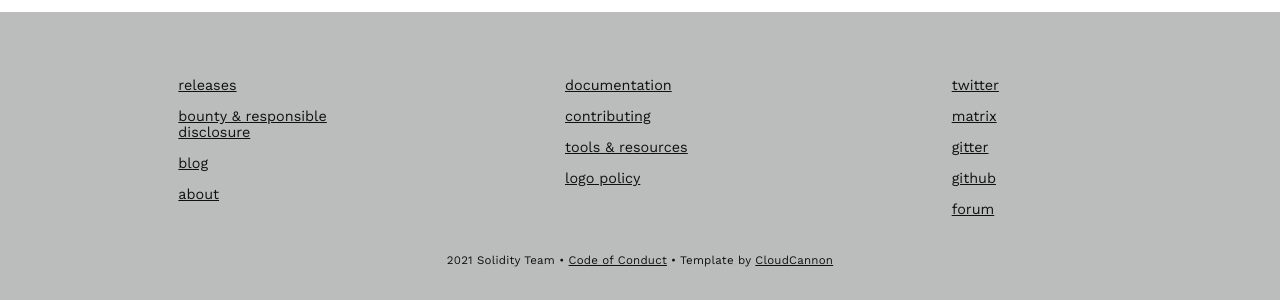
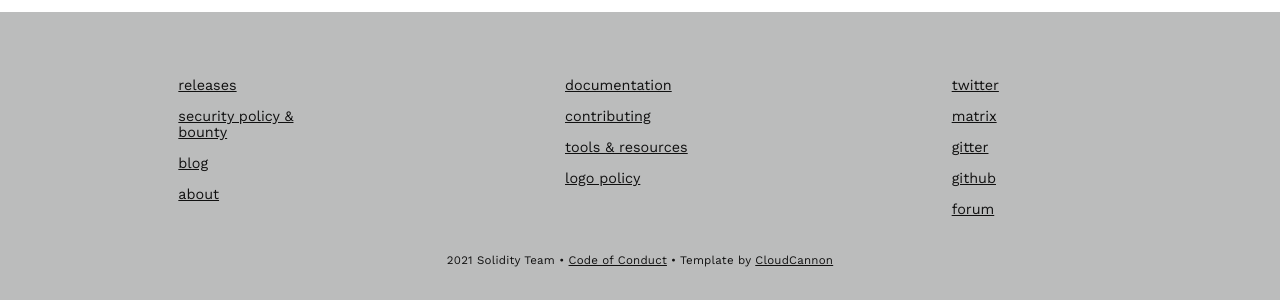
Before and after one commit to ethereum/solidity-portal, a Jekyll site: the page built from index.html, in a window 1280 px wide and 900 px high, scrolled down 5490 px. Shown: the part 581-881 px from the top of the window. Built offline with Jekyll 4.4.1, drawn with Linux system fonts in a browser that asks for light colours; some web fonts are replaced; the list of posts is cut into pages by our own code.

Commit message:
add security policy

```diff
--- a/_data/footer.yml
+++ b/_data/footer.yml
@@ -2,8 +2,8 @@
   - name: releases
     link: https://github.com/ethereum/solidity/releases
     new_window: true
-  - name: bounty & responsible disclosure
-    link: https://bounty.ethereum.org/
+  - name: security policy & bounty
+    link: https://github.com/ethereum/solidity/blob/develop/SECURITY.md
     new_window: true
   - name: blog
     link: https://blog.soliditylang.org
```
